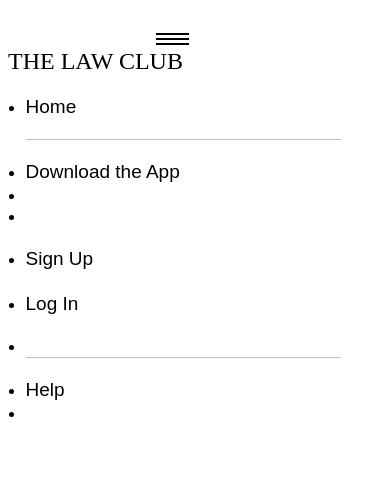
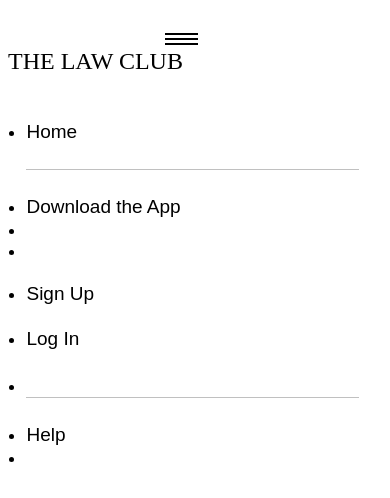
Before and after one commit to HPrieto/iLawyerNow.com, a React app: page / in a window 390 px wide. Shown: the top 498 px of the page. Built offline with nearby package versions, Linux system fonts and the light colour scheme; the HTML template or start-up script is replaced by a standard one.

Commit message:
navbar-collapse margin reset

```diff
--- a/src/component/containers/Navbar.js
+++ b/src/component/containers/Navbar.js
@@ -16,7 +16,7 @@ class Navbar extends React.Component {
 					</div>
 					<div className='collapse navbar-collapse zero-padding zero-margin' id='home-navbar-collapse'>
 						<ul className='nav navbar-nav zero-padding zero-margin'>
-							<li className='home-navbar-li'><button className='home-navbar-btn home-navbar-btn-left home-navbar-btn-bottom-border home-navbar-collapse-top home-navbar-collapse-bottom home-navbar-collapse-btn'>Home</button></li>
+							<li className='home-navbar-li'><button className='home-navbar-btn home-navbar-btn-left home-navbar-btn-bottom-border home-navbar-collapse-top home-navbar-collapse-bottom home-navbar-collapse-btn' id="home-collapse-btn-home">Home</button></li>
 							<li className='home-navbar-li'><button className='home-navbar-btn home-navbar-btn-left home-navbar-collapse-top home-navbar-collapse-btn'>Download the App</button></li>
 							<li className='home-navbar-li'><button className='home-navbar-btn home-navbar-btn-left home-navbar-uncollapse-btn'>Member</button></li>
 							<li className='home-navbar-li'><button className='home-navbar-btn home-navbar-btn-left home-navbar-uncollapse-btn'>Attorney</button></li>
--- a/src/component/containers/containers.css
+++ b/src/component/containers/containers.css
@@ -286,7 +286,7 @@ demi white: #f8f8f9;
 /* GRID xs -> sm */
 @media screen and (max-width: 575px) {
 	.home-navbar-container {
-		width: 95% !important;
+		width: 100% !important;
 	}
 }
 
@@ -333,10 +333,10 @@ demi white: #f8f8f9;
 		position: absolute;
 	}
 	.home-navbar-collapse-top {
-		padding-top: 20px !important;
+		padding-top: 25px !important;
 	}
 	.home-navbar-collapse-bottom {
-		padding-bottom: 20px !important;
+		padding-bottom: 25px !important;
 	}
 	.home-navbar-li {
 		margin: 0 auto;
@@ -347,6 +347,9 @@ demi white: #f8f8f9;
 	}
 	.home-navbar-uncollapse-btn {
 		display: none;
+	}
+	#home-collapse-btn-home {
+		padding-top: 45px !important;
 	}
 }
 
```
Also changed, not shown: public/build/bundle.js, 1 other file (tests, documents, lock files or other folders).
